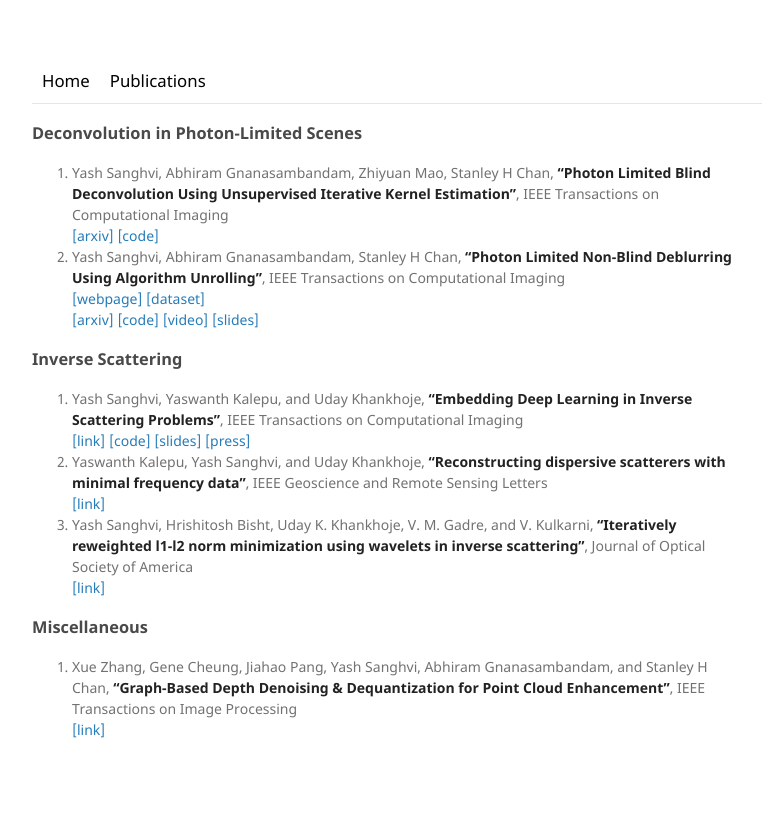
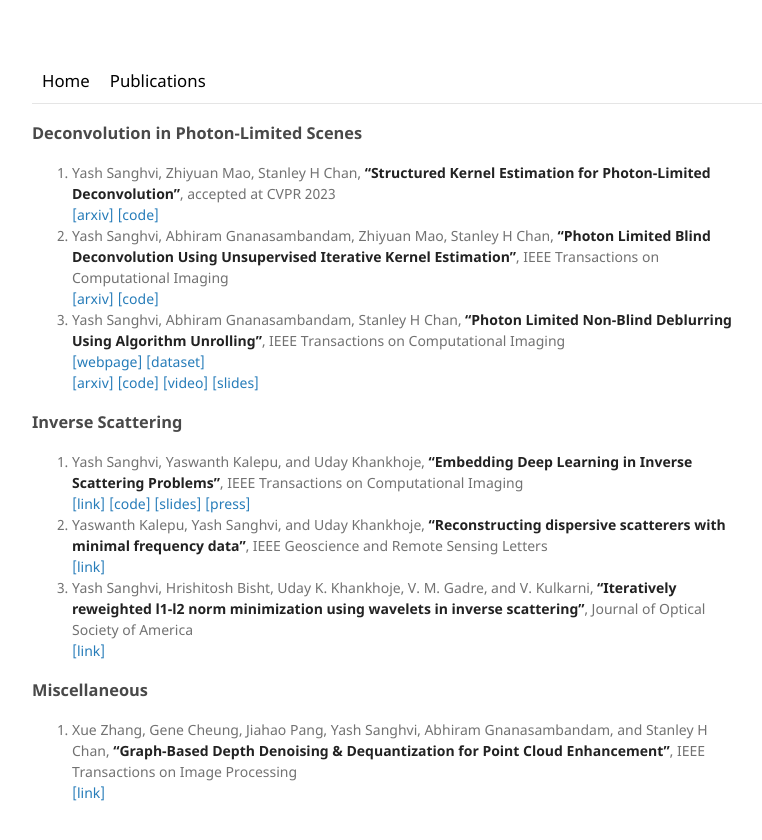
Before and after one commit to sanghviyashiitb/sanghviyashiitb.github.io, a Jekyll site: the page built from publications/index.md, in a window 1280 px wide. Shown: the top 840 px of the page, without its empty margins (108-870 px from the left). Built offline with Jekyll 4.4.1, drawn with Linux system fonts in a browser that asks for light colours.

Commit message:
Update index.md

```diff
--- a/publications/index.md
+++ b/publications/index.md
@@ -3,8 +3,9 @@ layout: default_cv
 title: Selected Publications
 ---
 ### Deconvolution in Photon-Limited Scenes
-1. Yash Sanghvi, Abhiram Gnanasambandam, Zhiyuan Mao, Stanley H Chan, **"Photon Limited Blind Deconvolution Using Unsupervised Iterative Kernel Estimation"**, IEEE Transactions on Computational Imaging <br> [[arxiv]](https://arxiv.org/abs/2208.00451) [[code]](https://github.com/sanghviyashiitb/photon-limited-blind)
-2. Yash Sanghvi, Abhiram Gnanasambandam, Stanley H Chan, **"Photon Limited Non-Blind Deblurring Using Algorithm Unrolling"**, IEEE Transactions on Computational Imaging <br>
+1. Yash Sanghvi, Zhiyuan Mao, Stanley H Chan, **"Structured Kernel Estimation for Photon-Limited Deconvolution"**, accepted at CVPR 2023 <br> [[arxiv]](https://arxiv.org/abs/2303.03472) [[code]](https://github.com/sanghviyashiitb/structured-kernel-cvpr23)
+2. Yash Sanghvi, Abhiram Gnanasambandam, Zhiyuan Mao, Stanley H Chan, **"Photon Limited Blind Deconvolution Using Unsupervised Iterative Kernel Estimation"**, IEEE Transactions on Computational Imaging <br> [[arxiv]](https://arxiv.org/abs/2208.00451) [[code]](https://github.com/sanghviyashiitb/photon-limited-blind)
+3. Yash Sanghvi, Abhiram Gnanasambandam, Stanley H Chan, **"Photon Limited Non-Blind Deblurring Using Algorithm Unrolling"**, IEEE Transactions on Computational Imaging <br>
 [[webpage]](https://sanghviyashiitb.github.io/nb-deblur-webpage/) [[dataset]](https://aaaakshat.github.io/pldd/) <br>
 [[arxiv]](https://arxiv.org/abs/2110.15314) [[code]](https://github.com/sanghviyashiitb/poisson-deblurring) [[video]](https://www.youtube.com/watch?v=bJHiUKzjaCI)  [[slides]](https://drive.google.com/file/d/1jWE6lYoINvlLndliJ6LSxSfdWK8wyxko/view?usp=sharing)
 
```
